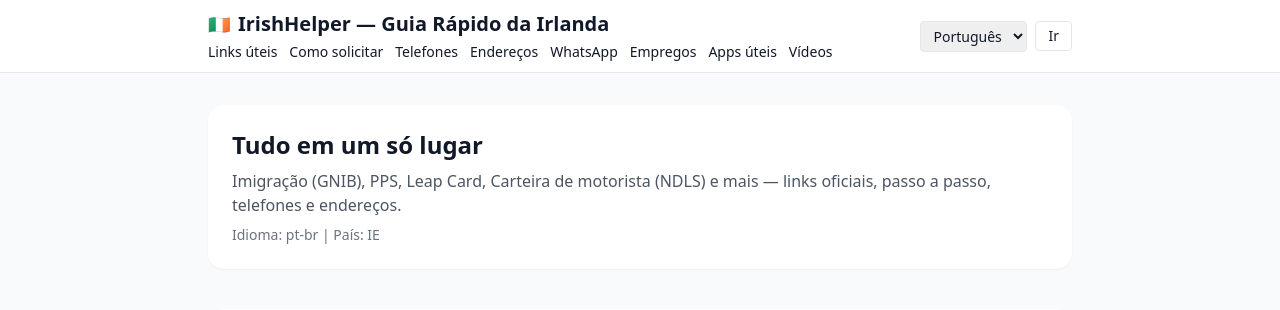
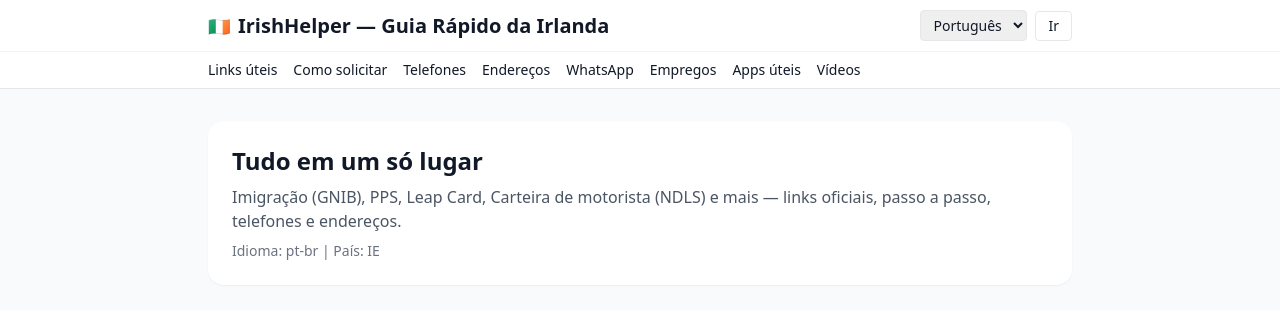
Before and after one commit to Buenomaurilio/IrishHelper, a Django app: page /pt-br/IE/ in a window 1280 px wide. Shown: the top 310 px of the page. Run offline with Django 5.2, Linux system fonts and the light colour scheme; data comes from the database, SQL or seed files in the repository; data that the repository does not hold is empty; some libraries are stand-ins or nearby versions.

Commit message:
Refactor Irish helper HTML structure and scripts

```diff
--- a/catalog/templates/catalog/irish_helper.html
+++ b/catalog/templates/catalog/irish_helper.html
@@ -11,22 +11,44 @@
 <body class="bg-gray-50 text-gray-900">
   <!-- HEADER -->
   <header class="sticky top-0 bg-white/90 backdrop-blur border-b z-20">
-    <div class="max-w-4xl mx-auto px-3 sm:px-4 py-2.5
-                flex flex-col gap-2
-                md:flex-row md:items-center md:justify-between">
+    <!-- Linha principal: bandeira + título + idioma + botão / sanduíche -->
+    <div class="max-w-4xl mx-auto px-3 sm:px-4 py-2.5 flex items-center justify-between gap-2">
 
-      <!-- BLOCO ESQUERDO: bandeira + título + menu -->
-      <div class="flex flex-col gap-1 min-w-0">
-        <!-- linha 1: bandeira + título -->
-        <div class="flex items-center gap-2">
+      <!-- ESQUERDA: bandeira + título -->
+      <div class="flex items-center gap-2 min-w-0">
         <span class="text-lg">🇮🇪</span>
-          <h1 class="text-base sm:text-lg md:text-xl font-semibold leading-tight">
+        <h1 class="text-base sm:text-lg md:text-xl font-semibold leading-tight truncate">
           {% trans "IrishHelper — Guia Rápido da Irlanda" %}
         </h1>
       </div>
 
-        <!-- linha 2: menu (quebra em várias linhas no mobile) -->
-        <nav class="flex flex-wrap gap-x-3 gap-y-1 text-xs sm:text-sm">
+      <!-- DIREITA: seletor de idioma + Go + menu sanduíche no mobile -->
+      <div class="flex items-center gap-2">
+
+        <!-- seletor de idioma (sempre visível) -->
+        <select id="locale" class="border rounded px-2 py-1 text-xs sm:text-sm">
+          <option value="pt-br" {% if locale == "pt-br" %}selected{% endif %}>Português</option>
+          <option value="en"    {% if locale == "en" %}selected{% endif %}>English</option>
+          <option value="es"    {% if locale == "es" %}selected{% endif %}>Español</option>
+        </select>
+
+        <button type="button"
+                id="goLC"
+                class="border px-3 py-1 rounded text-xs sm:text-sm hidden sm:inline-block">
+          {% trans "Ir" %}
+        </button>
+
+        <!-- BOTÃO SANDUÍCHE (só mobile) -->
+        <button id="mobileMenuBtn"
+                class="md:hidden text-xl px-2 py-1 border rounded ml-1">
+          ☰
+        </button>
+      </div>
+    </div>
+
+    <!-- MENU DESKTOP (fica logo abaixo, só md+) -->
+    <div class="hidden md:block border-t border-gray-100">
+      <nav class="max-w-4xl mx-auto px-3 sm:px-4 py-2 flex flex-wrap gap-x-4 gap-y-1 text-sm">
         <a href="#uteis" class="hover:underline">{% trans "Links úteis" %}</a>
         <a href="#como" class="hover:underline">{% trans "Como solicitar" %}</a>
         <a href="#telefones" class="hover:underline">{% trans "Telefones" %}</a>
@@ -37,24 +59,65 @@
         <a href="#videos" class="hover:underline">{% trans "Vídeos" %}</a>
       </nav>
     </div>
+  </header>
 
-      <!-- BLOCO DIREITO: seletor de idioma + botão -->
-      <div class="flex items-center gap-2 justify-start md:justify-end mt-1 md:mt-0">
-        <select id="locale" class="border rounded px-2 py-1 text-xs sm:text-sm">
-          <option value="pt-br" {% if locale == "pt-br" %}selected{% endif %}>Português</option>
-          <option value="en"    {% if locale == "en" %}selected{% endif %}>English</option>
-          <option value="es"    {% if locale == "es" %}selected{% endif %}>Español</option>
-        </select>
+  <!-- MENU MOBILE (DRAWER) -->
+  <div id="mobileMenu" class="fixed inset-0 z-30 hidden md:hidden">
+    <!-- fundo escurecido -->
+    <div id="mobileMenuOverlay" class="absolute inset-0 bg-black/40"></div>
 
+    <!-- painel principal -->
+    <div class="absolute top-0 left-0 right-0 bg-white rounded-b-2xl shadow-lg p-4 pb-5">
+      <div class="flex items-center justify-between mb-3">
+        <div class="flex items-center gap-2">
+          <span class="text-lg">🇮🇪</span>
+          <span class="font-semibold text-sm">
+            {% trans "IrishHelper — Guia Rápido da Irlanda" %}
+          </span>
+        </div>
+        <button id="mobileMenuClose" class="text-lg px-2 py-1">
+          ✕
+        </button>
+      </div>
+
+      <!-- mesma navegação, em coluna -->
+      <nav class="flex flex-col gap-2 text-sm">
+        <a href="#uteis" data-mobile-nav-link class="py-1 border-b border-gray-100 hover:bg-gray-50 rounded px-1">
+          {% trans "Links úteis" %}
+        </a>
+        <a href="#como" data-mobile-nav-link class="py-1 border-b border-gray-100 hover:bg-gray-50 rounded px-1">
+          {% trans "Como solicitar" %}
+        </a>
+        <a href="#telefones" data-mobile-nav-link class="py-1 border-b border-gray-100 hover:bg-gray-50 rounded px-1">
+          {% trans "Telefones" %}
+        </a>
+        <a href="#enderecos" data-mobile-nav-link class="py-1 border-b border-gray-100 hover:bg-gray-50 rounded px-1">
+          {% trans "Endereços" %}
+        </a>
+        <a href="#whatsapp" data-mobile-nav-link class="py-1 border-b border-gray-100 hover:bg-gray-50 rounded px-1">
+          {% trans "WhatsApp" %}
+        </a>
+        <a href="#jobs" data-mobile-nav-link class="py-1 border-b border-gray-100 hover:bg-gray-50 rounded px-1">
+          {% trans "Empregos" %}
+        </a>
+        <a href="#apps" data-mobile-nav-link class="py-1 border-b border-gray-100 hover:bg-gray-50 rounded px-1">
+          {% trans "Apps úteis" %}
+        </a>
+        <a href="#videos" data-mobile-nav-link class="py-1 hover:bg-gray-50 rounded px-1">
+          {% trans "Vídeos" %}
+        </a>
+      </nav>
+
+      <!-- botão Go também dentro do menu (opcional) -->
+      <div class="mt-4 flex justify-end">
         <button type="button"
-                id="goLC"
+                id="goLCMobile"
                 class="border px-3 py-1 rounded text-xs sm:text-sm">
           {% trans "Ir" %}
         </button>
       </div>
-
     </div>
-  </header>
+  </div>
 
   <!-- CONTEÚDO -->
   <main class="max-w-4xl mx-auto px-3 sm:px-4 py-6 md:py-8 space-y-6 md:space-y-10">
@@ -289,7 +352,7 @@
           {% trans "Grupos de emprego (Facebook)" %}
         </h4>
         <ul class="mt-3 grid gap-3">
-          {% for r in fb_jobs_group %}
+          {% for r in job_facebook %}
           <li class="p-3 md:p-4 border rounded-lg hover:bg-gray-50 transition">
             <div class="flex items-center justify-between gap-3">
               <div class="min-w-0">
@@ -376,7 +439,7 @@
   </main>
 
   {% if ads.footer %}
-  <footer class="max-w-4xl mx_auto px-3 sm:px-4 py-8 text-sm text-gray-500">
+  <footer class="max-w-4xl mx-auto px-3 sm:px-4 py-8 text-sm text-gray-500">
     <div class="grid sm:grid-cols-2 gap-4">
       {% for ad in ads.footer %}
       <div class="p-3 md:p-4 border rounded-lg">
@@ -425,12 +488,58 @@
     });
   </script>
 
-  <!-- BOTÃO DE IDIOMA -->
+  <!-- BOTÃO DE IDIOMA (desktop + mobile) -->
   <script>
-    document.getElementById("goLC").addEventListener("click", () => {
+    function goToLocale() {
       const loc = document.getElementById("locale").value;
       const url = `/${loc}/IE/`;
       window.location.href = url;
+    }
+
+    const goLC = document.getElementById("goLC");
+    if (goLC) {
+      goLC.addEventListener("click", goToLocale);
+    }
+
+    const goLCMobile = document.getElementById("goLCMobile");
+    if (goLCMobile) {
+      goLCMobile.addEventListener("click", goToLocale);
+    }
+  </script>
+
+  <!-- MENU MOBILE JS -->
+  <script>
+    const mobileMenuBtn = document.getElementById("mobileMenuBtn");
+    const mobileMenu    = document.getElementById("mobileMenu");
+    const mobileClose   = document.getElementById("mobileMenuClose");
+    const mobileOverlay = document.getElementById("mobileMenuOverlay");
+
+    function closeMobileMenu() {
+      mobileMenu.classList.add("hidden");
+    }
+    function openMobileMenu() {
+      mobileMenu.classList.remove("hidden");
+    }
+
+    if (mobileMenuBtn) {
+      mobileMenuBtn.addEventListener("click", () => {
+        if (mobileMenu.classList.contains("hidden")) {
+          openMobileMenu();
+        } else {
+          closeMobileMenu();
+        }
+      });
+    }
+    if (mobileClose) {
+      mobileClose.addEventListener("click", closeMobileMenu);
+    }
+    if (mobileOverlay) {
+      mobileOverlay.addEventListener("click", closeMobileMenu);
+    }
+
+    // fecha menu ao clicar em qualquer link do próprio menu
+    document.querySelectorAll("[data-mobile-nav-link]").forEach((el) => {
+      el.addEventListener("click", closeMobileMenu);
     });
   </script>
 </body>
```
Lines whose indentation alone changed are shown as unchanged.
